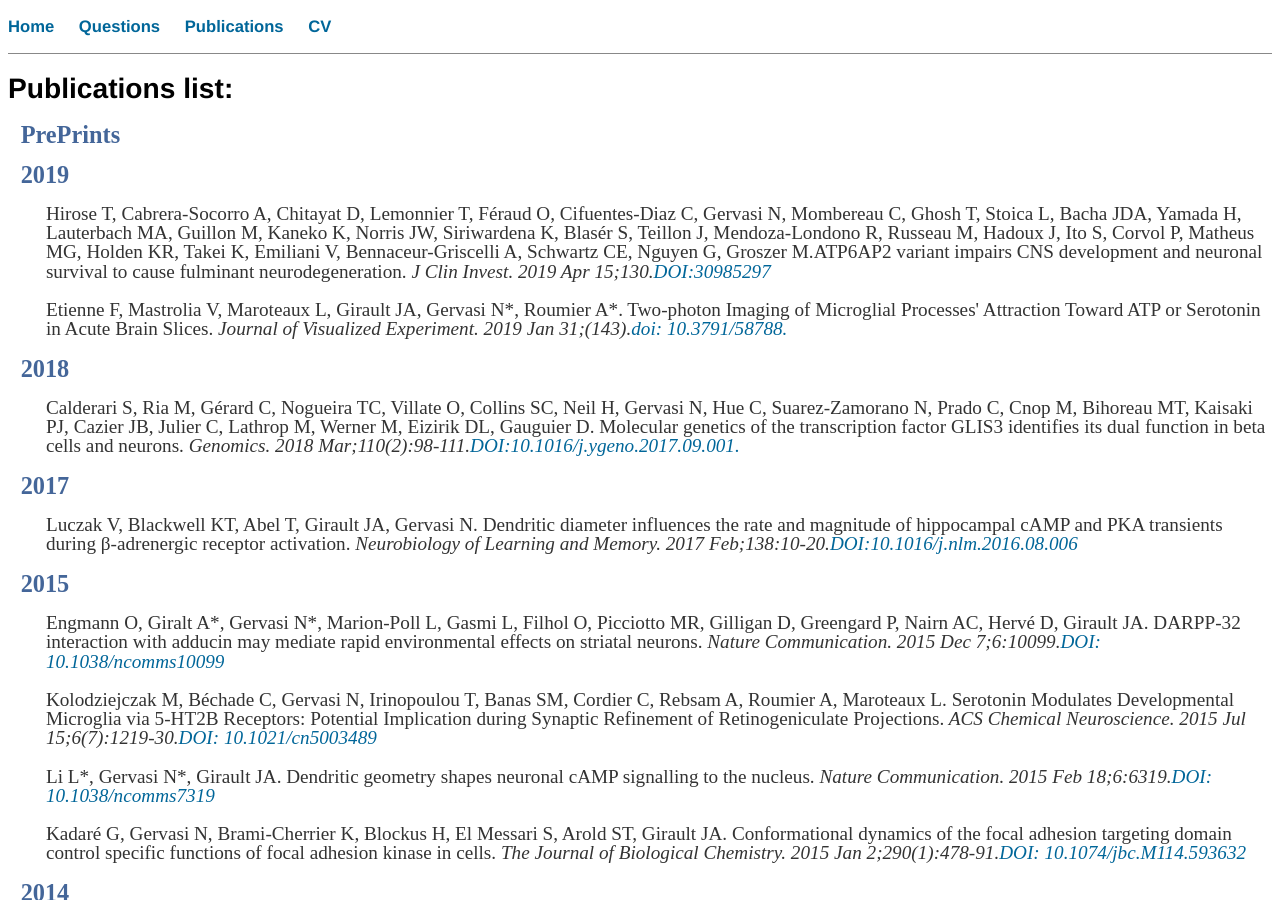
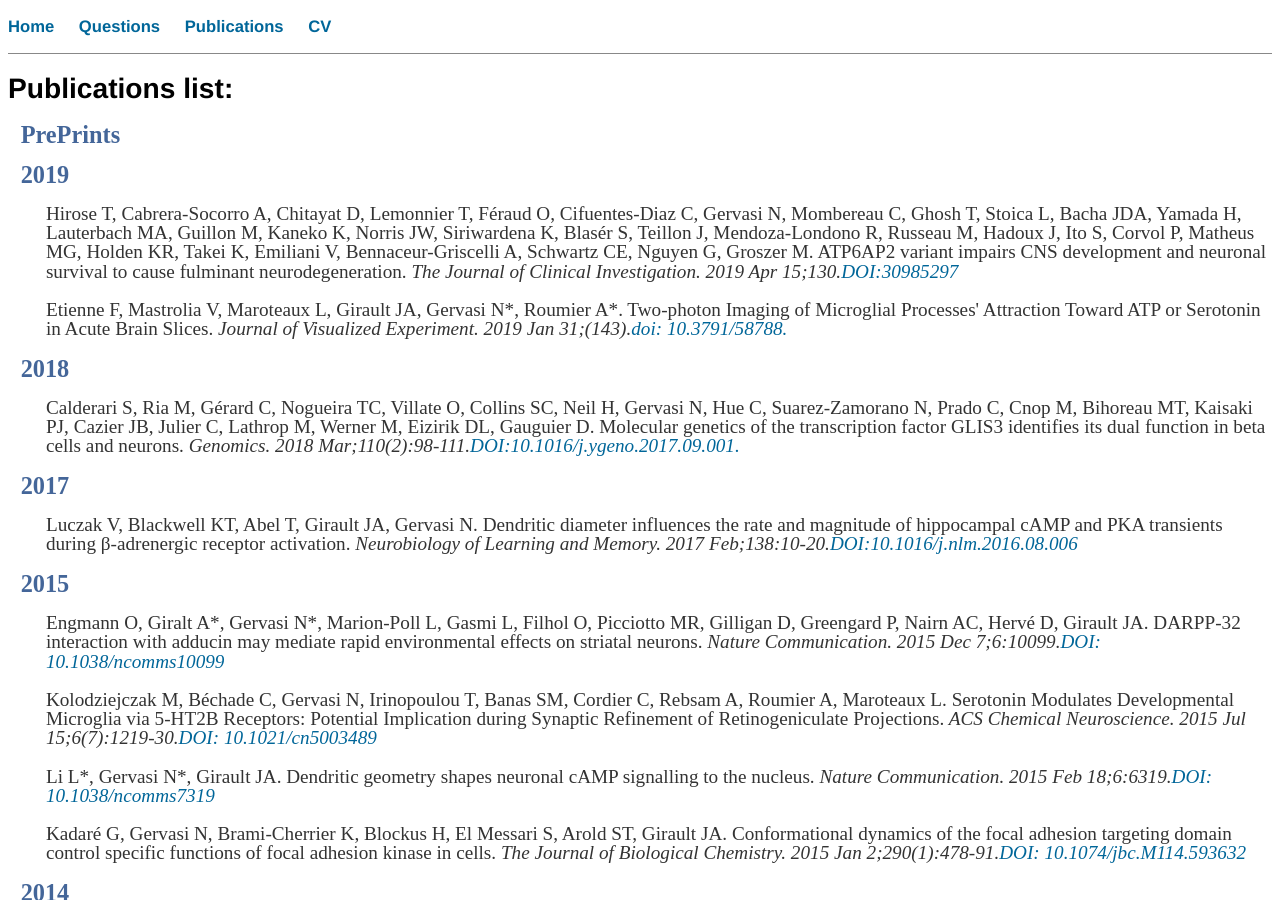
Before and after one commit to nicolasgervasi/nicolasgervasi.github.io, a Jekyll site: the page built from Publications/index.html, in a window 1280 px wide and 900 px high. Built offline with Jekyll 4.4.1, drawn with Linux system fonts in a browser that asks for light colours.

Commit message:
Update index.html

```diff
--- a/Publications/index.html
+++ b/Publications/index.html
@@ -15,7 +15,7 @@ description: Publications Nicolas Gervasi.
 
 				<h2>2019</h2>
 
-				<p>Hirose T, Cabrera-Socorro A, Chitayat D, Lemonnier T, Féraud O, Cifuentes-Diaz C, Gervasi N, Mombereau C, Ghosh T, Stoica L, Bacha JDA, Yamada H, Lauterbach MA, Guillon M, Kaneko K, Norris JW, Siriwardena K, Blasér S, Teillon J, Mendoza-Londono R, Russeau M, Hadoux J, Ito S, Corvol P, Matheus MG, Holden KR, Takei K, Emiliani V, Bennaceur-Griscelli A, Schwartz CE, Nguyen G, Groszer M.ATP6AP2 variant impairs CNS development and neuronal survival to cause fulminant neurodegeneration.<em> J Clin Invest. 2019 Apr 15;130.<a href="https://www.ncbi.nlm.nih.gov/pubmed/30985297">DOI:30985297</a></em></p>
+				<p>Hirose T, Cabrera-Socorro A, Chitayat D, Lemonnier T, Féraud O, Cifuentes-Diaz C, Gervasi N, Mombereau C, Ghosh T, Stoica L, Bacha JDA, Yamada H, Lauterbach MA, Guillon M, Kaneko K, Norris JW, Siriwardena K, Blasér S, Teillon J, Mendoza-Londono R, Russeau M, Hadoux J, Ito S, Corvol P, Matheus MG, Holden KR, Takei K, Emiliani V, Bennaceur-Griscelli A, Schwartz CE, Nguyen G, Groszer M. ATP6AP2 variant impairs CNS development and neuronal survival to cause fulminant neurodegeneration.<em> The Journal of Clinical Investigation. 2019 Apr 15;130.<a href="https://www.ncbi.nlm.nih.gov/pubmed/30985297">DOI:30985297</a></em></p>
 
 				<p>Etienne F, Mastrolia V, Maroteaux L, Girault JA, Gervasi N*, Roumier A*. Two-photon Imaging of Microglial Processes' Attraction Toward ATP or Serotonin in Acute Brain Slices.<em> Journal of Visualized Experiment. 2019 Jan 31;(143).<a href="https://doi.org/10.3791/58788">doi: 10.3791/58788.</a></em></p>
 
```
